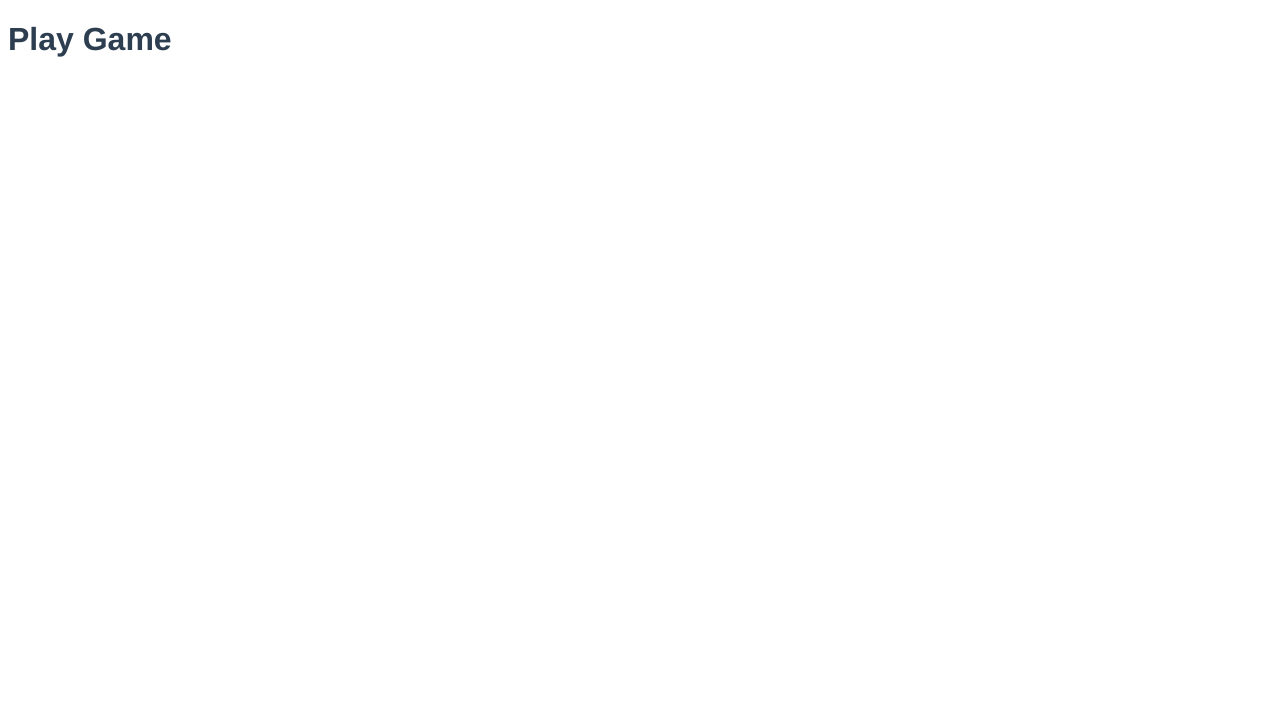
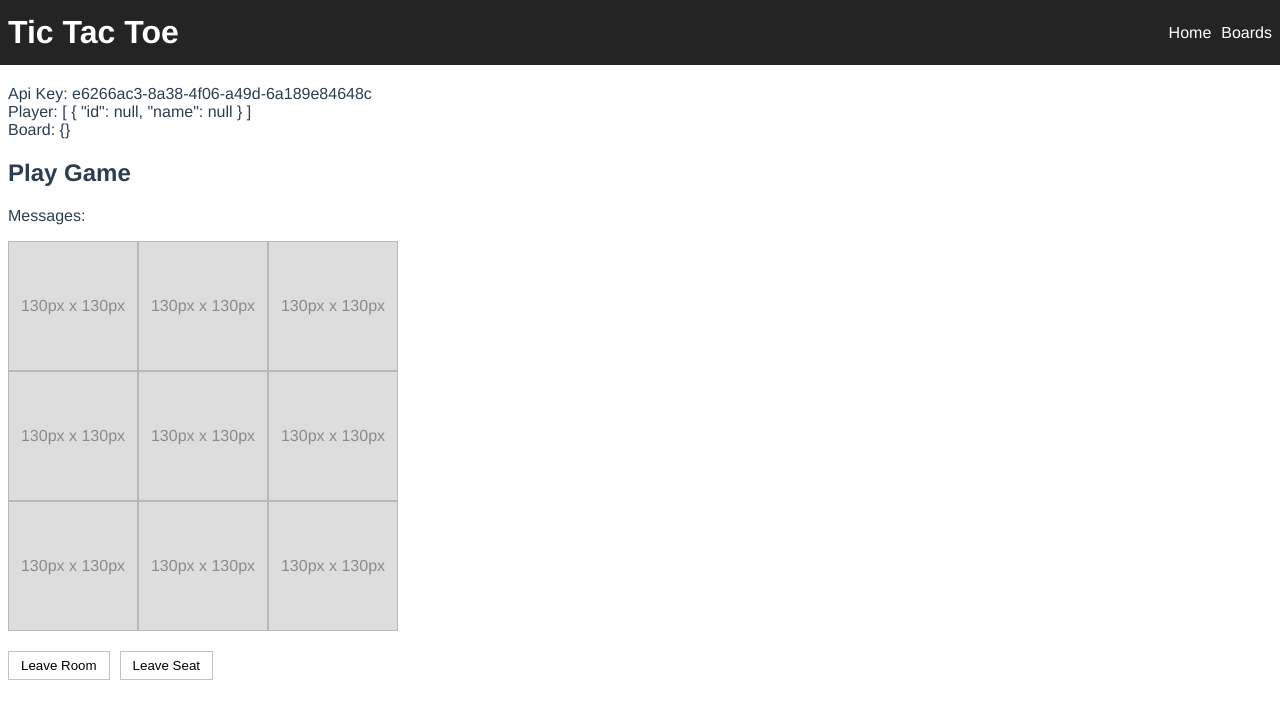
Before and after one commit to SrdjanMilic/Tic-Tac-Toe, a Vue app: page /game in a window 1280 px wide. Shown: the top 718 px of the page. Built offline with nearby package versions, Linux system fonts and the light colour scheme.

Commit message:
code refactoring

```diff
--- a/src/App.vue
+++ b/src/App.vue
@@ -1,10 +1,32 @@
 <template>
   <div id="app">
+    <nav>
+      <router-link to="/"><span>Tic Tac Toe</span></router-link>
+      <div class="nav-links">
+        <router-link to="/">Home</router-link>
+        <router-link to="boards">Boards</router-link>
+      </div>
+    </nav>
+    <div class="info-box">
+      <div>Api Key: {{ $store.state.apiKey }}</div>
+      <div>Player: {{ $store.state.player }}</div>
+      <div>Board: {{ this.$store.state.board }}</div>
+    </div>
     <router-view />
   </div>
 </template>
 
 <style>
+body {
+  margin: 0;
+}
+
+.container,
+nav,
+.info-box {
+  padding: 0 8px;
+}
+
 #app {
   font-family: Avenir, Helvetica, Arial, sans-serif;
   -webkit-font-smoothing: antialiased;
@@ -12,4 +34,46 @@
   color: #2c3e50;
 }
 
+.btn-group {
+  margin-top: 20px;
+}
+
+button {
+  padding: 6px 12px;
+  background-color: #fff;
+  border: 1px solid #c2c2c2;
+  cursor: pointer;
+}
+
+button:first-of-type {
+  margin-right: 10px;
+}
+
+button:hover {
+  background-color: #f5f5f5;
+}
+
+nav {
+  display: flex;
+  justify-content: space-between;
+  align-items: center;
+  height: 65px;
+  background-color: #242424;
+  margin-bottom: 20px;
+}
+
+nav span {
+  text-decoration: none;
+  font-weight: 900;
+  font-size: 2em;
+}
+
+nav a {
+  text-decoration: none;
+  color: #fff;
+}
+
+.nav-links a:first-of-type {
+  margin-right: 10px;
+}
 </style>
--- a/src/components/ListBoards.vue
+++ b/src/components/ListBoards.vue
@@ -1,37 +1,119 @@
 <template>
   <div class="container">
-    <h1>List Boards</h1>
-    <button class="btn" @click="showBoards()">Show Boards</button>
+    <h2>Boards</h2>
+    <p>Messages: {{ message }}</p>
+    <p>Click on board to select it, then click "Join Room" to play the game.</p>
+    <div class="boards-wrapper">
+      <div class="boards" v-for="board in boards" :key="board.index" @click="setBoardState(board.id)">
+      </div>
+    </div>
+    <div class="btn-group">
+      <button class="btn" @click="joinRoom()">Join Room</button>
+      <button class="btn" @click="createBoard()">Create New</button>
+    </div>
   </div>
 </template>
 
 <script>
 import axios from 'axios';
+import io from 'socket.io-client';
+import { mapState } from 'vuex';
 
 export default {
   name: 'ListBoards',
+
   data () {
     return {
-      apikey: 'bc71bc64-0698-4512-aa4e-33196cc6a3cf'
+      playerId: this.$store.state.player.id,
+      message: ''
     };
+  },
+
+  computed: {
+    ...mapState(['board']),
+    ...mapState(['boards'])
   },
 
   methods: {
     showBoards () {
       axios
-        .post('http://178.128.206.150:7000/boards', {
-          apikey: this.apikey
+        .post(`${this.server}/boards`, {
+          apikey: this.apiKey
         })
         .then(response => {
+          this.getBoards(response.data);
           console.log(response.data);
         })
         .catch(err => {
           console.log(err);
         });
+    },
+
+    createBoard () {
+      axios
+        .post(`${this.server}/create_board`, {
+          apikey: this.apiKey
+        })
+        .then(response => {
+          this.setBoard(response.data);
+          console.log(response.data);
+        })
+        .catch(err => {
+          console.log(err);
+        });
+
+      this.showBoards();
+    },
+
+    setBoardState (id) { // set board as board state
+      const boardId = { id: id };
+      this.setBoard(boardId);
+    },
+
+    joinRoom () {
+      const socket = io.connect('http://178.128.206.150:7000/?id=' + this.playerId);
+
+      socket.emit(
+        'join_room',
+        this.board.id,
+        responseCode => {
+          console.log(`Ack: ${responseCode}`);
+        }
+      );
+
+      socket.on('joined', res => {
+        socket.emit(
+          this.message = (`${res.player.name} has join the room.`),
+          setTimeout(() => {
+            this.message = '';
+          }, 5000)
+        );
+      });
+
+      this.board.id ? this.$router.push('/game') : alert('Please select board first');
     }
+  },
+
+  mounted () {
+    this.showBoards();
   }
 };
+
 </script>
 
 <style scoped>
+.boards-wrapper {
+  display: flex;
+  flex-wrap: wrap;
+  gap: 5px;
+  width: 100%;
+  margin-top: 10px;
+}
+
+.boards {
+  width: 50px;
+  height: 50px;
+  background-color: rgb(33, 115, 223);
+  cursor: pointer;
+}
 </style>
--- a/src/components/PlayGame.vue
+++ b/src/components/PlayGame.vue
@@ -1,15 +1,126 @@
 <template>
   <div class="container">
-    <h1>Play Game</h1>
+    <h2>Play Game</h2>
+    <p>Messages: {{ message }}</p>
+    <div class="board-wrapper">
+      <div class="game-board">
+        <div class="box">130px x 130px</div>
+        <div class="box">130px x 130px</div>
+        <div class="box">130px x 130px</div>
+        <div class="box">130px x 130px</div>
+        <div class="box">130px x 130px</div>
+        <div class="box">130px x 130px</div>
+        <div class="box">130px x 130px</div>
+        <div class="box">130px x 130px</div>
+        <div class="box">130px x 130px</div>
+      </div>
+    </div>
+    <div class="btn-group">
+      <button @click="leaveRoom()">Leave Room</button>
+      <button @click="leaveSeat()">Leave Seat</button>
+    </div>
   </div>
 </template>
 
 <script>
+import io from 'socket.io-client';
+import { mapState } from 'vuex';
+
 export default {
-  name: 'PlayGame'
+  name: 'PlayGame',
+
+  data () {
+    return {
+      playerId: this.$store.state.player.id,
+      message: ''
+    };
+  },
+
+  computed: {
+    ...mapState(['board'])
+  },
+
+  methods: {
+    leaveRoom () {
+      const socket = io.connect('http://178.128.206.150:7000/?id=' + this.playerId);
+
+      socket.emit(
+        'leave_room', // doesn't return response code
+        this.board.id,
+        // this.board.id = {},
+        // this.boards.forEach(element => {
+        //   if (element.id === this.board.id && element.players > 0) {
+        //     element.players--;
+        //   }
+        // }),
+        console.log('Leave room'),
+        responseCode => {
+          console.log(`Ack: ${responseCode}`);
+        },
+        this.setBoard({})
+      );
+
+      socket.on('left', res => {
+        socket.emit(
+          this.message = (`${res.player.name} leave the room.`),
+          setTimeout(() => {
+            this.message = '';
+          }, 5000)
+        );
+      });
+
+      this.$router.push('boards');
+    },
+
+    leaveSeat () {
+      const socket = io.connect('http://178.128.206.150:7000/?id=' + this.playerId);
+
+      socket.emit(
+        'leave_seat', // doesn't return response code
+        this.board.id,
+        // this.boards.forEach(element => {
+        //   if (element.id === this.board.id && element.players === 1) {
+        //     element.players = 0;
+        //   }
+        // }),
+        responseCode => {
+          console.log(`Ack: ${responseCode}`);
+        });
+      console.log('Seat left');
+
+      socket.on('left', res => {
+        socket.emit(
+          this.message = (`${res.player.name} left the seat.`),
+          console.log('Socket emit message')
+        );
+      });
+    }
+  }
 };
 </script>
 
 <style scoped>
+.container {
+  margin-top: 20px;
+}
 
+.board-wrapper {
+  display: flex;
+  /* justify-content: center; */
+}
+
+.game-board {
+    display: grid;
+    grid-template-rows: 130px 130px 130px;
+    grid-template-columns: 130px 130px 130px;
+}
+
+.box {
+  background-color: #dddddd;
+  border: 1px solid #b9b9b9;
+  display: flex;
+  align-items: center;
+  justify-content: center;
+  color: #8b8b8b;
+}
 </style>
```
